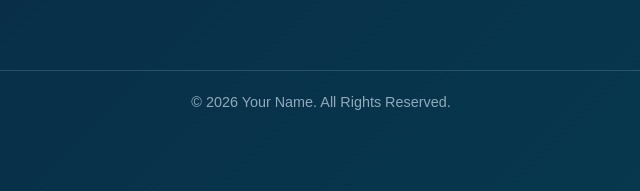
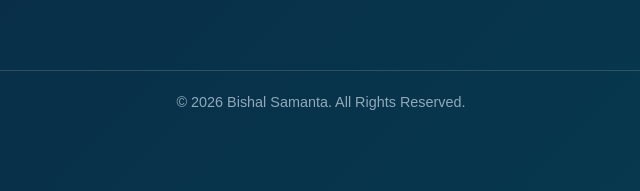
Before and after one commit to Bishal718/BuildWithBishal, a plain HTML site: page index.html in a window 1280 px wide. Shown: the part 2800-2991 px from the top of the page, 319-959 px from the left. Drawn offline with Linux system fonts and the light colour scheme.

Commit message:
reserve updation

```diff
--- a/index.html
+++ b/index.html
@@ -325,7 +325,7 @@
         </div>
 
         <p class="copyright">
-            © 2026 Your Name. All Rights Reserved.
+            © 2026 Bishal Samanta. All Rights Reserved.
         </p>
 
     </footer>
```
